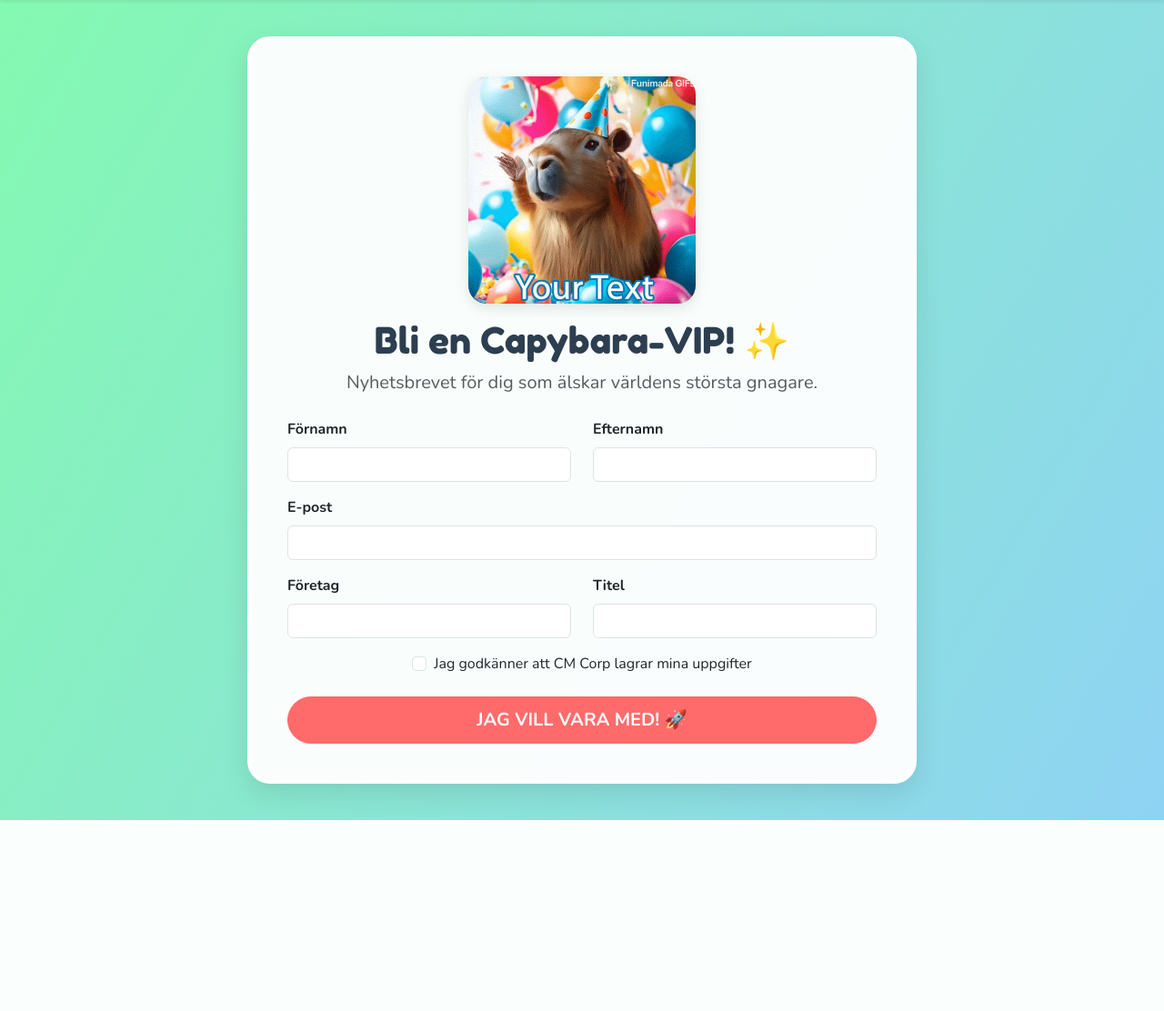
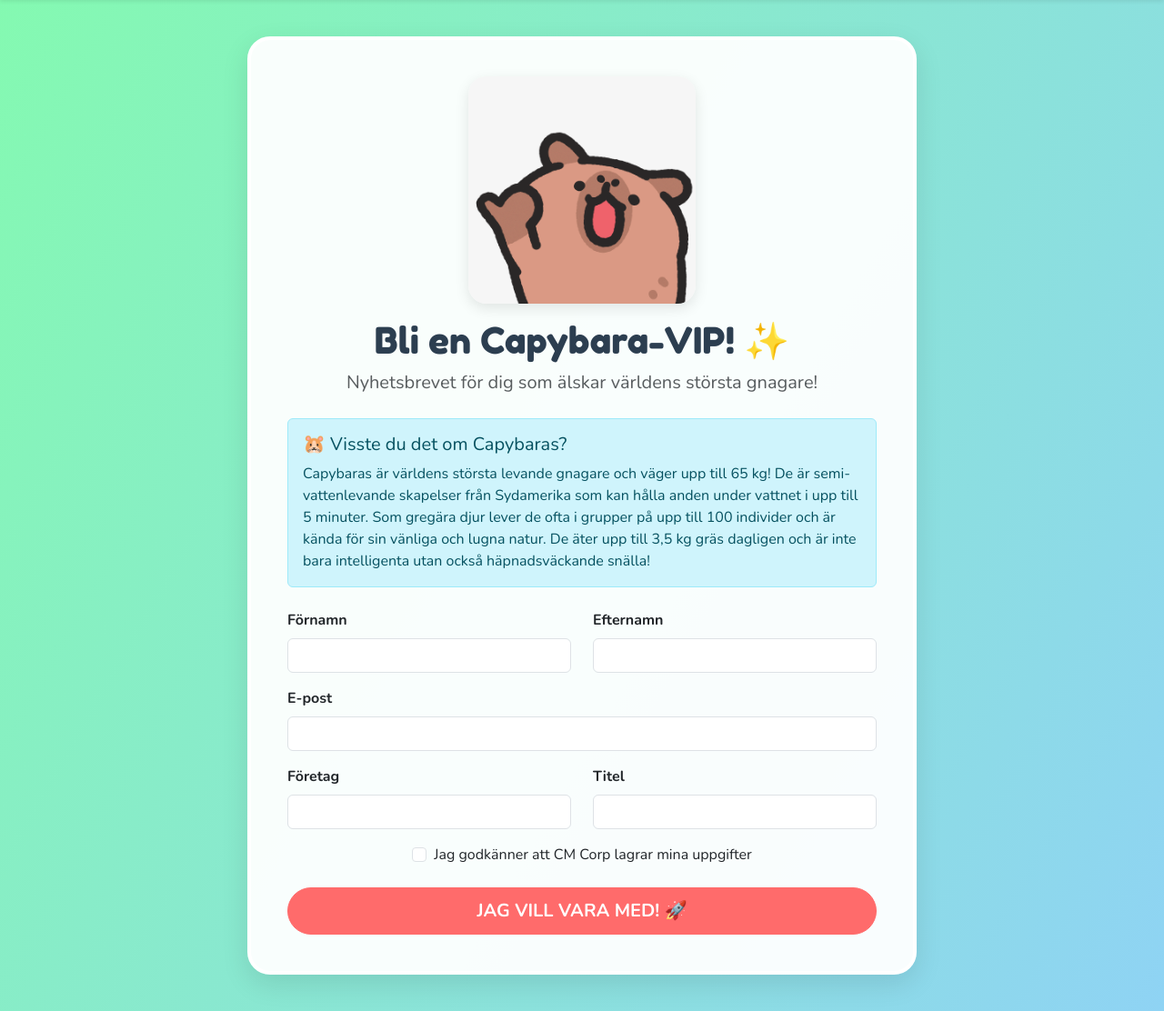
Before and after one commit to amadeusftw/capybara-projekt, a Flask app: page / in a window 1280 px wide. Shown: the part 56-1168 px from the top of the page at 91% size. Before the commit the page ends 958 px from the top, so only its background shows below. Run offline with Flask 3, Linux system fonts and the light colour scheme.

Commit message:
Sätter upp min automatiska loop

```diff
--- a/app/templates/index.html
+++ b/app/templates/index.html
@@ -7,7 +7,12 @@
             <div class="text-center mb-4">
                 <img src="{{ url_for('static', filename='capybara.gif') }}" class="capy-img mb-3" style="max-height: 250px;">
                 <h1>Bli en Capybara-VIP! ✨</h1>
-                <p class="lead text-muted">Nyhetsbrevet för dig som älskar världens största gnagare.</p>
+                <p class="lead text-muted">Nyhetsbrevet för dig som älskar världens största gnagare!</p>
+            </div>
+
+            <div class="alert alert-info mb-4" role="alert">
+                <h5 class="alert-heading">🐹 Visste du det om Capybaras?</h5>
+                <p class="mb-0">Capybaras är världens största levande gnagare och väger upp till 65 kg! De är semi-vattenlevande skapelser från Sydamerika som kan hålla anden under vattnet i upp till 5 minuter. Som gregära djur lever de ofta i grupper på upp till 100 individer och är kända för sin vänliga och lugna natur. De äter upp till 3,5 kg gräs dagligen och är inte bara intelligenta utan också häpnadsväckande snälla!</p>
             </div>
 
             <form method="POST">
```
Also changed, not shown: .github/workflows/workflows/emilies-loop.yml (added), app/static/capybara.gif.
